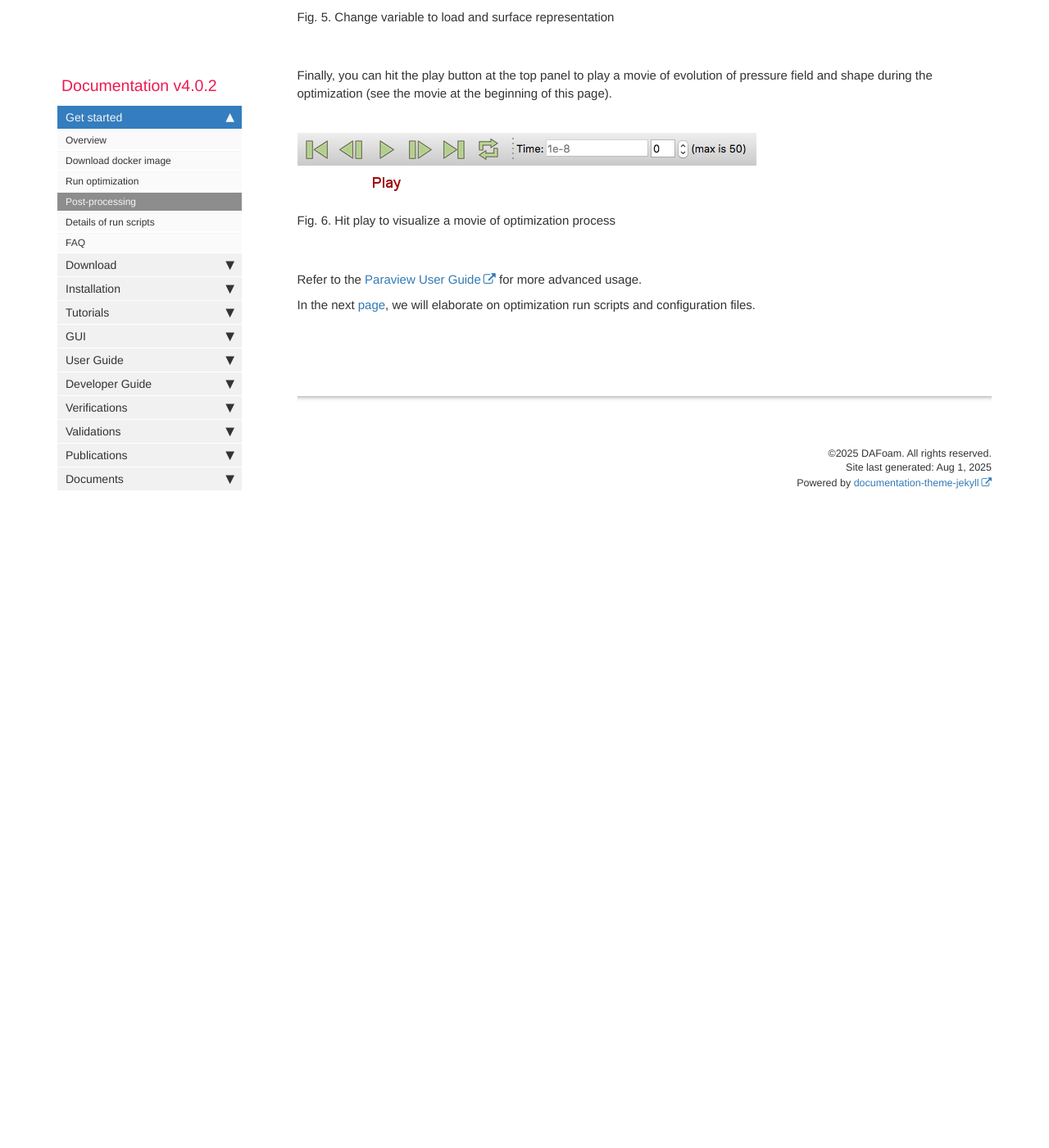
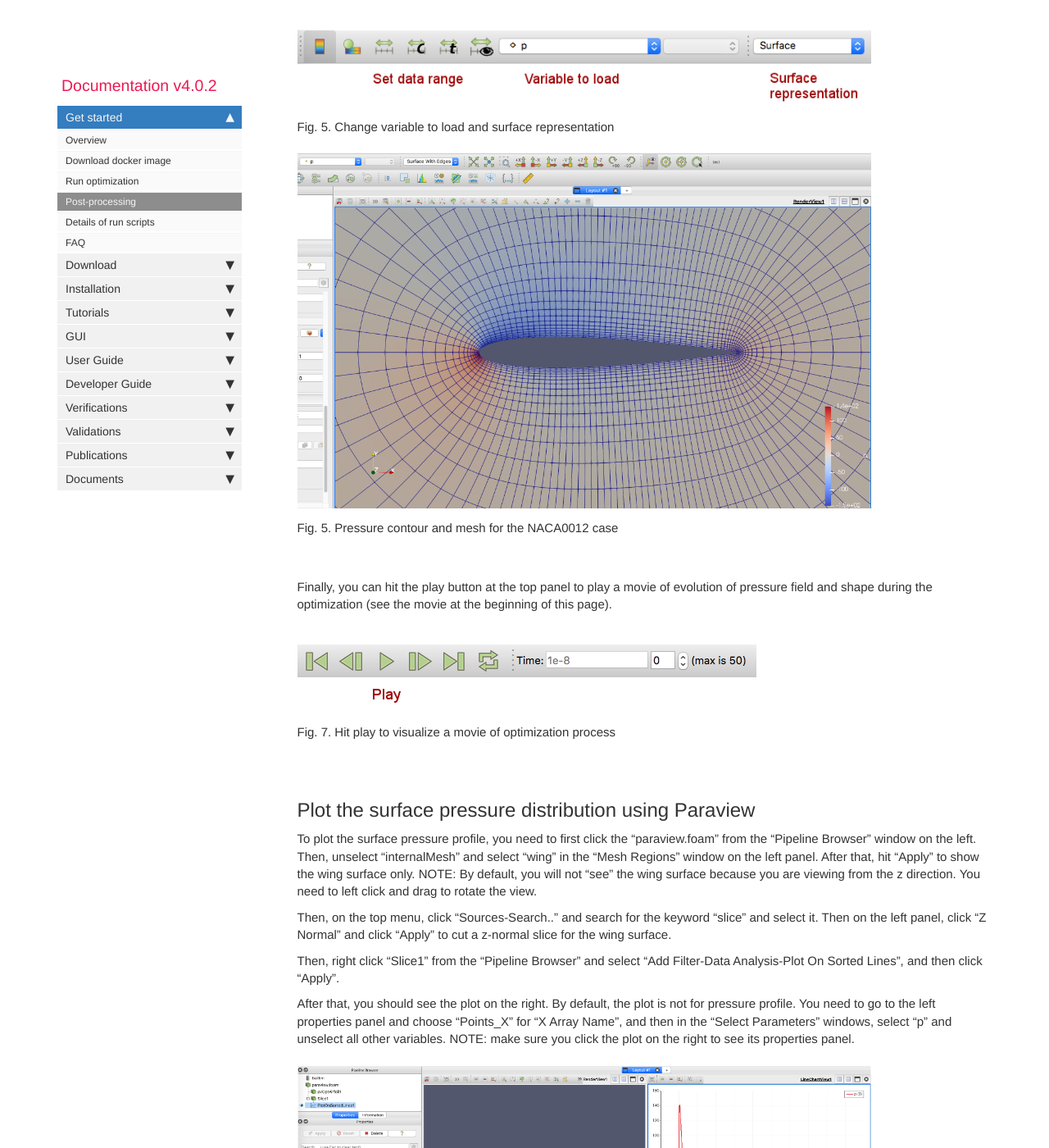
Before and after one commit to DAFoam/DAFoam.github.io, a Jekyll site: the page built from pages/mydoc/mydoc_get_started_post_processing.md, in a window 1280 px wide and 1400 px high, scrolled down 3079 px. Shown: the whole window at 82% size. Built offline with Jekyll 4.4.1, drawn with Linux system fonts in a browser that asks for light colours; comment, search, counter and statistics services are not loaded; before the commit the page ends 3728 px from its top, so only the background shows below that; some of the changed text lies outside the part shown.

Commit message:
content update

```diff
--- a/pages/mydoc/mydoc_get_started_post_processing.md
+++ b/pages/mydoc/mydoc_get_started_post_processing.md
@@ -45,6 +45,8 @@ The objective (CD) is 0.02082 for the baseline design and drops to 0.01780 for t
 
 Next, we can use [Paraview](https://www.paraview.org) to visualize the flow fields. Download the Paraview binaries [from here](https://www.paraview.org/download). They are ready to use for Windows, Linux, and MacOS. Once installed, open the Paraview app and click "File->Open..." from the top menu. In the pop-up window, navigate to tutorials-main/NACA0012_Airfoil/incompressible, select the paraview.foam file, and click "OK".
 
+{% include note.html content="paraview.foam is just a dummy file to tell ParaView where the case is located. paraview.foam itself does not contain any optimization data." %}
+
 <img src="{{ site.url }}{{ site.baseurl }}/images/tutorials/Paraview_Open.png" width="300" />
 
 Fig. 2. Open the paraview.foam file
@@ -55,7 +57,7 @@ Fig. 2. Open the paraview.foam file
 
 Then at the left panel, select "**Decomposed Case**" for "Case Type".
 
-{% include note.html content="The **Decomposed Case** type tells Paraview to load data from processor* folders since we ran this case in parallel using 4 CPU cores. If one runs a serial run with one CPU core, select **Reconstructed Case** for **Case Type** instead." %}
+{% include note.html content="The **Decomposed Case** type tells Paraview to load data from processor* folders since we ran this case in parallel using 4 CPU cores. If one runs a serial run with one CPU core, or you have reconstruct the intermediate result using the **reconstructPar** command, select **Reconstructed Case**." %}
 
 <img src="{{ site.url }}{{ site.baseurl }}/images/tutorials/Paraview_Decomposed_Case.png" width="300" />
 
@@ -83,6 +85,10 @@ Now, click "Apply" at the left panel to load the flow fields. By default, the pr
 
 Fig. 5. Change variable to load and surface representation
 
+<img src="{{ site.url }}{{ site.baseurl }}/images/tutorials/Paraview_NACA0012_Mesh.png" width="300" />
+
+Fig. 5. Pressure contour and mesh for the NACA0012 case
+
 |
 
 |
@@ -91,11 +97,26 @@ Finally, you can hit the play button at the top panel to play a movie of evoluti
 
 <img src="{{ site.url }}{{ site.baseurl }}/images/tutorials/Paraview_Play.png" width="300" />
 
-Fig. 6. Hit play to visualize a movie of optimization process
+Fig. 7. Hit play to visualize a movie of optimization process
 
 |
 
 |
+
+## Plot the surface pressure distribution using Paraview
+
+To plot the surface pressure profile, you need to first click the "paraview.foam" from the "Pipeline Browser" window on the left. Then, unselect "internalMesh" and select "wing" in the "Mesh Regions" window on the left panel. After that, hit "Apply" to show the wing surface only.
+NOTE: By default, you will not "see" the wing surface because you are viewing from the z direction. You need to left click and drag to rotate the view.
+
+Then, on the top menu, click "Sources-Search.." and search for the keyword "slice" and select it. Then on the left panel, click "Z Normal" and click "Apply" to cut a z-normal slice for the wing surface.
+
+Then, right click "Slice1" from the "Pipeline Browser" and select "Add Filter-Data Analysis-Plot On Sorted Lines", and then click "Apply".
+
+After that, you should see the plot on the right. By default, the plot is not for pressure profile. You need to go to the left properties panel and choose "Points_X" for "X Array Name", and then in the "Select Parameters" windows, select "p" and unselect all other variables. NOTE: make sure you click the plot on the right to see its properties panel.
+
+<img src="{{ site.url }}{{ site.baseurl }}/images/tutorials/Paraview_Pressure_Profile.png" width="300" />
+
+Fig. 7. Surface pressure distribution for the NACA0012 airfoil
 
 Refer to the [Paraview User Guide](https://www.paraview.org/paraview-guide) for more advanced usage.
 
```
Also changed, not shown: images/tutorials/Paraview_NACA0012_Mesh.png (added), images/tutorials/Paraview_Pressure_Profile.png (added).
